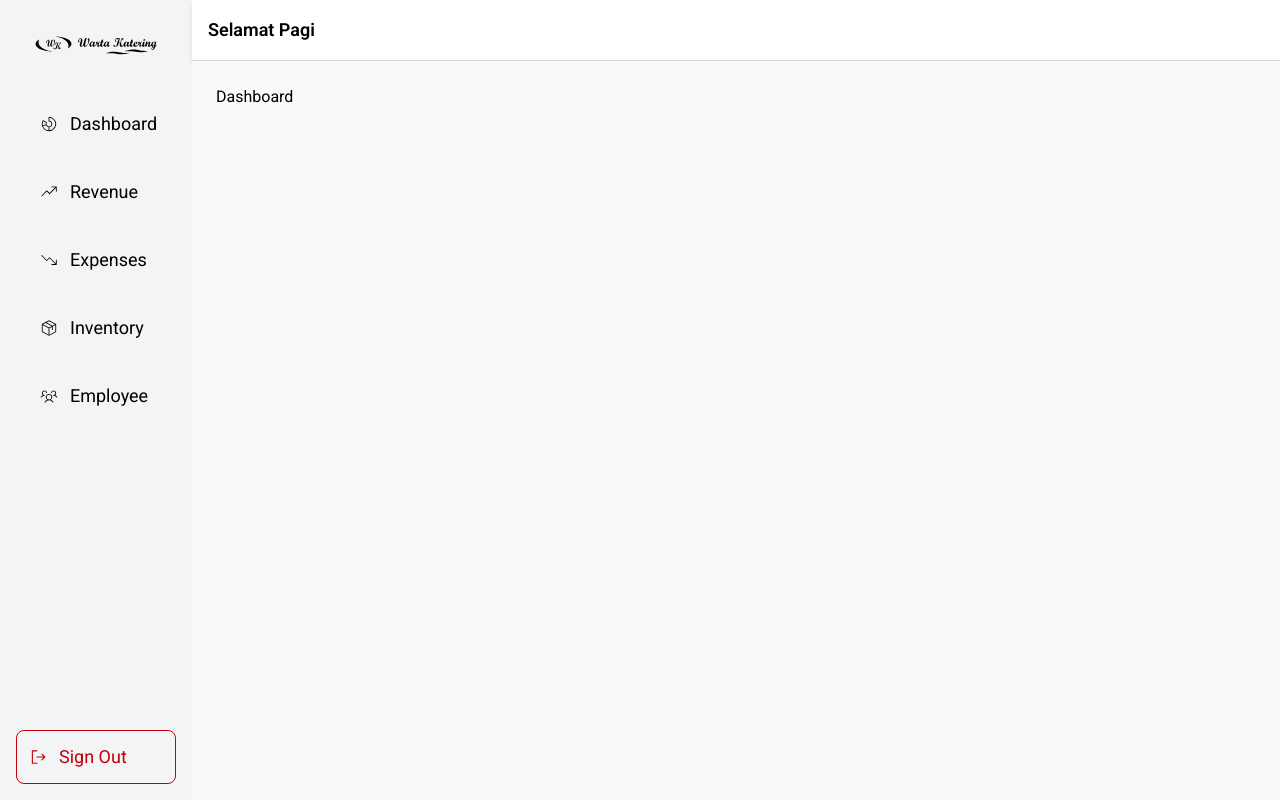
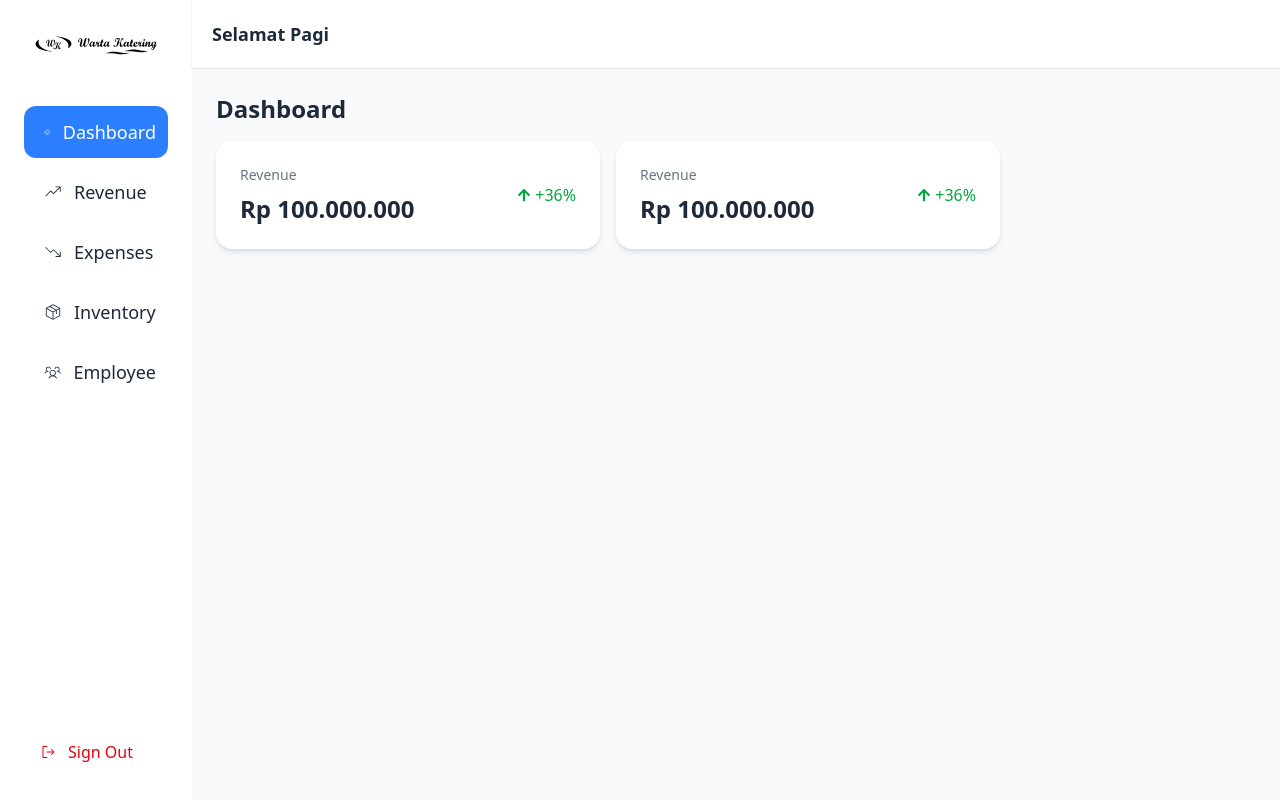
Before and after one commit to RizkiLaksanaPutra/warta-erp, a React (Vite) app in the folder client/: page /dashboard in a window 1280 px wide. Built offline with nearby package versions, Linux system fonts and the light colour scheme; no server answers; sample sign-in values are in the browser's storage.

Commit message:
check point

```diff
--- a/client/src/components/Layout.jsx
+++ b/client/src/components/Layout.jsx
@@ -8,11 +8,13 @@ import {
   PiTrendUpLight,
   PiTrendDownLight,
 } from "react-icons/pi";
-import { Link, Outlet } from "react-router";
+import { Link, Outlet, useLocation } from "react-router-dom";
 import { auth } from "../libs/firebase";
 import { signOut } from "firebase/auth";
 
 const Layout = () => {
+  const location = useLocation();
+
   const SIDEBARMENU = [
     { menu: "Dashboard", path: "/dashboard", icon: <PiChartDonutLight /> },
     { menu: "Revenue", path: "/revenue", icon: <PiTrendUpLight /> },
@@ -41,34 +43,42 @@ const Layout = () => {
   };
 
   return (
-    <div className="w-screen h-screen flex">
-      <aside className="w-[15%] h-full flex flex-col justify-between gap-6 bg-gray-100 p-4">
-        <img src={logo} alt="Logo" className="p-4" />
-        <div className="flex flex-col flex-1 gap-4">
+    <div className="w-screen h-screen flex font-sans text-gray-800">
+      <aside className="w-[15%] h-full flex flex-col justify-between bg-white shadow-md p-6 gap-6">
+        <img src={logo} alt="Logo" className="p-2 mb-4" />
+
+        <nav className="flex flex-col flex-1 gap-2">
           {SIDEBARMENU.map((item) => (
             <Link
               key={item.path}
               to={item.path}
-              className="pl-6 py-3 text-lg flex items-center gap-3 cursor-pointer hover:bg-blue-300 hover:text-white rounded-lg transition-all"
+              className={`pl-5 pr-3 py-3 text-lg rounded-xl flex items-center gap-3 transition-all duration-200 ${
+                location.pathname === item.path
+                  ? "bg-blue-500 text-white"
+                  : "hover:bg-blue-100 hover:text-blue-600"
+              }`}
             >
               {item.icon}
               {item.menu}
             </Link>
           ))}
-        </div>
+        </nav>
+
         <button
           onClick={handleSignOut}
-          className="cursor-pointer border flex items-center p-3 gap-3 text-lg border-red-700 text-red-700 hover:bg-red-700 hover:text-white rounded-lg transition-all"
+          className="flex items-center gap-3 px-4 py-3 text-md font-medium text-red-600 hover:bg-red-100 hover:text-red-700 rounded-lg transition-all duration-200"
         >
           <PiSignOut />
           Sign Out
         </button>
       </aside>
+
       <div className="w-[85%] flex flex-col">
-        <nav className="border-b border-gray-300 flex items-center justify-between p-4 bg-white shadow-md">
+        <nav className="border-b border-gray-200 bg-white p-5 shadow-sm flex items-center justify-between">
           <p className="text-lg font-semibold">{handleGreet()}</p>
         </nav>
-        <main className="h-full p-6 bg-gray-50">
+
+        <main className="flex-1 p-6 bg-gray-50 overflow-y-auto">
           <Outlet />
         </main>
       </div>
--- a/client/src/components/MetricsCard.jsx
+++ /dev/null
@@ -1,9 +0,0 @@
-import React from 'react'
-
-const MetricsCard = () => {
-  return (
-    <div>MetricsCard</div>
-  )
-}
-
-export default MetricsCard
--- /dev/null
+++ b/client/src/components/ScoreCard.jsx
@@ -0,0 +1,19 @@
+import React from "react";
+import { FaArrowUp } from "react-icons/fa";
+
+const ScoreCard = () => {
+  return (
+    <div className="p-6 bg-white rounded-2xl shadow-md w-full max-w-sm flex gap-10 justify-between items-center">
+      <div className="flex flex-col gap-2">
+        <p className="text-sm text-gray-500">Revenue</p>
+        <p className="text-2xl font-semibold text-gray-800">Rp 100.000.000</p>
+      </div>
+      <div className="flex items-center gap-1 text-green-600 font-medium">
+        <FaArrowUp className="text-sm" />
+        <span>+36%</span>
+      </div>
+    </div>
+  );
+};
+
+export default ScoreCard;
--- a/client/src/pages/Dashboard.jsx
+++ b/client/src/pages/Dashboard.jsx
@@ -1,9 +1,16 @@
-import React from 'react'
+import React from "react";
+import ScoreCard from "../components/ScoreCard";
 
 const Dashboard = () => {
   return (
-    <div>Dashboard</div>
-  )
-}
+    <div className="flex flex-col gap-4">
+      <h1 className="text-2xl font-bold">Dashboard</h1>
+      <div className="rounded-lg flex gap-4">
+        <ScoreCard />
+        <ScoreCard />
+      </div>
+    </div>
+  );
+};
 
-export default Dashboard
+export default Dashboard;
```
